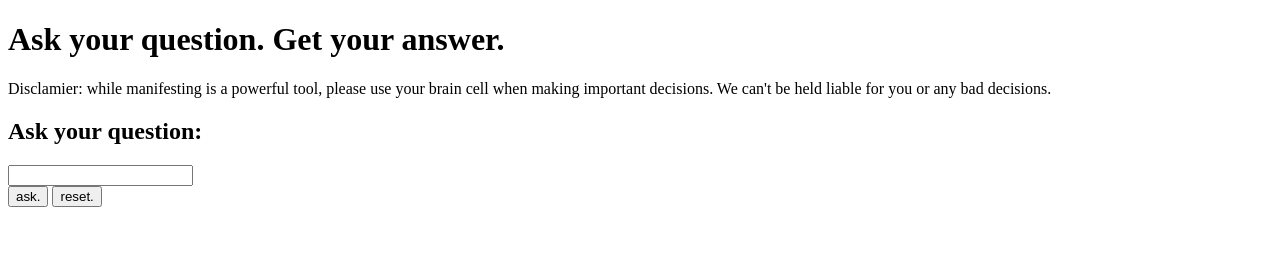
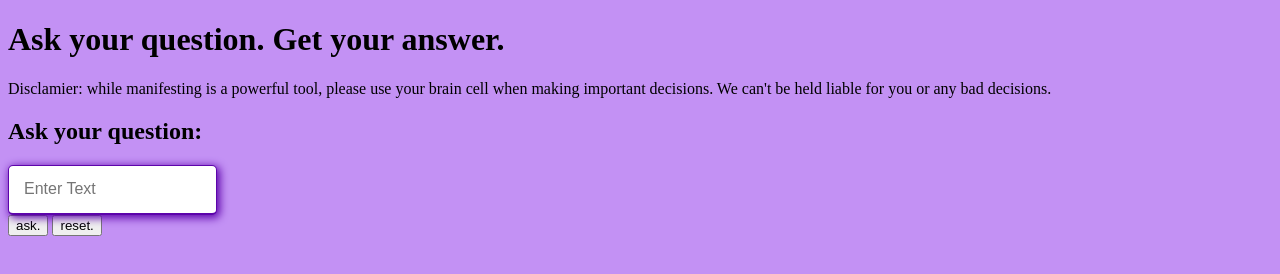
Before and after one commit to maviles7/magic8, a plain HTML site: page index.html in a window 1280 px wide. Drawn offline with Linux system fonts and the light colour scheme.

Commit message:
CSS begining + input

```diff
--- a/css/style.css
+++ b/css/style.css
@@ -1,3 +1,34 @@
+body {
+    background-color: rgb(195, 145, 244);
+}
+
+/* From Uiverse.io by SARAN2004 */
+#question {
+    max-width: 190px;
+    height: 45px;
+    width: 100%;
+    outline: none;
+    font-size: 16px;
+    border-radius: 5px;
+    padding-left: 15px;
+    border: 1px solid #ccc;
+    border-bottom-width: 2px;
+    transition: all 0.3s ease;
+    position: relative;
+}
+
+#question:valid {
+    border-color: #5d04ab;
+    color: #5d04ab;
+    box-shadow: 2px 2px 8px 1px #5d04ab;
+}
+
+.text {
+    margin-top: 10px;
+    color: #5d04ab;
+}
+
+
 img {
     visibility: hidden;
     /* animation: pulse 3s infinite; ***GET THIS TO ANIMATE!!! */
--- a/index.html
+++ b/index.html
@@ -15,7 +15,7 @@
     </div>
     <div class="question-container">
         <h2>Ask your question: </h2>
-        <input type="text" id="question">
+        <input type="text" name="text" placeholder="Enter Text" id="question">
     </div>
     <div class="button">
         <button id="submit">ask.</button>
--- a/js/app.js
+++ b/js/app.js
@@ -36,14 +36,15 @@ submit.addEventListener('click', () => {
     magic8.style.visibility = 'visible';
     magic8.classList.add('shake');
 
+    handleSubmit();
     // Remove the shake animation class and hide the image after the animation ends
     setTimeout(() => {
         magic8.classList.remove('shake');
         magic8.style.visibility = 'hidden';
 
         // Handle the question and answer
-        handleSubmit();
-    }, 500);
+
+    }, 700);
 });
 
 reset.addEventListener('click', resetMagic8);
```
